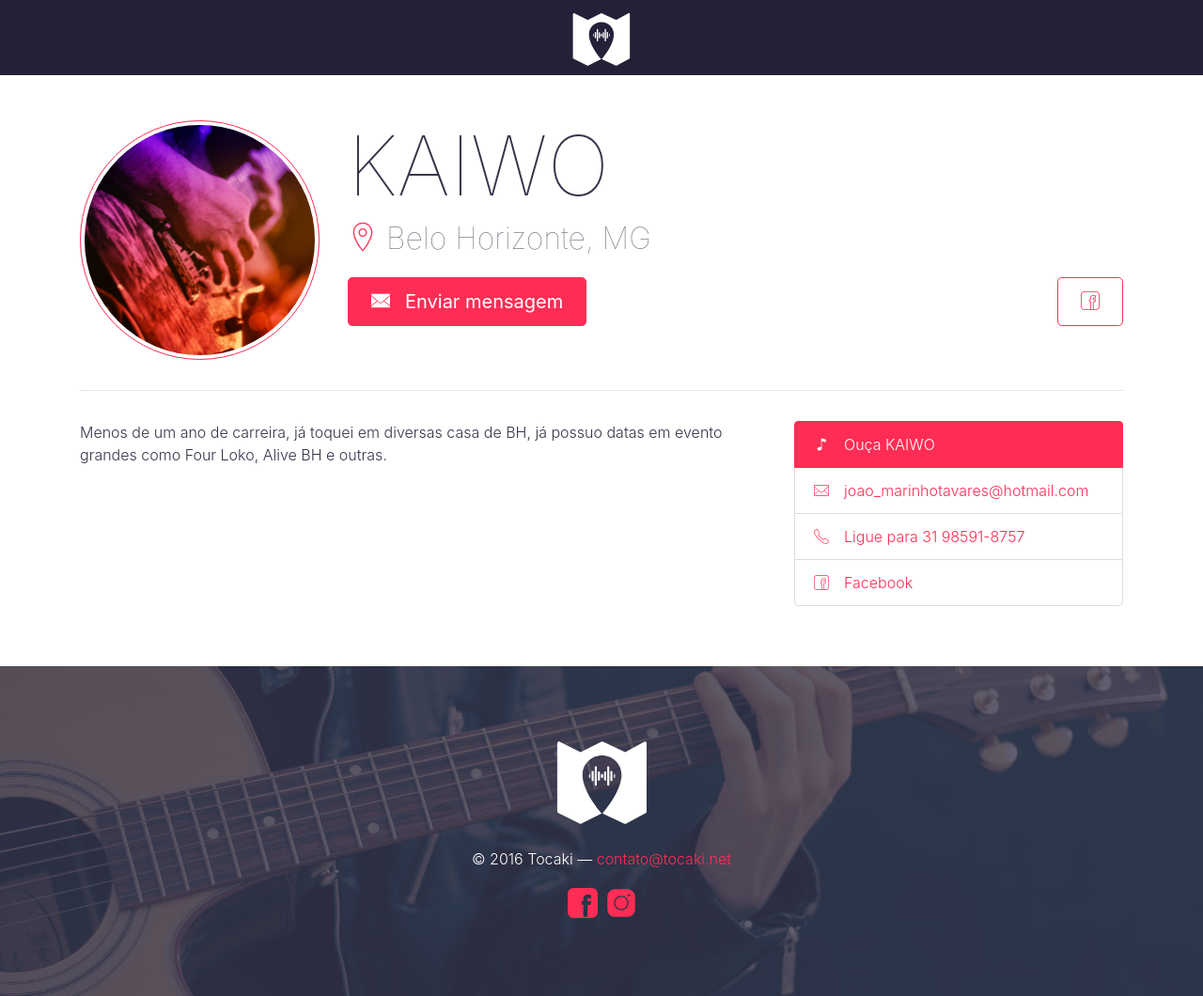
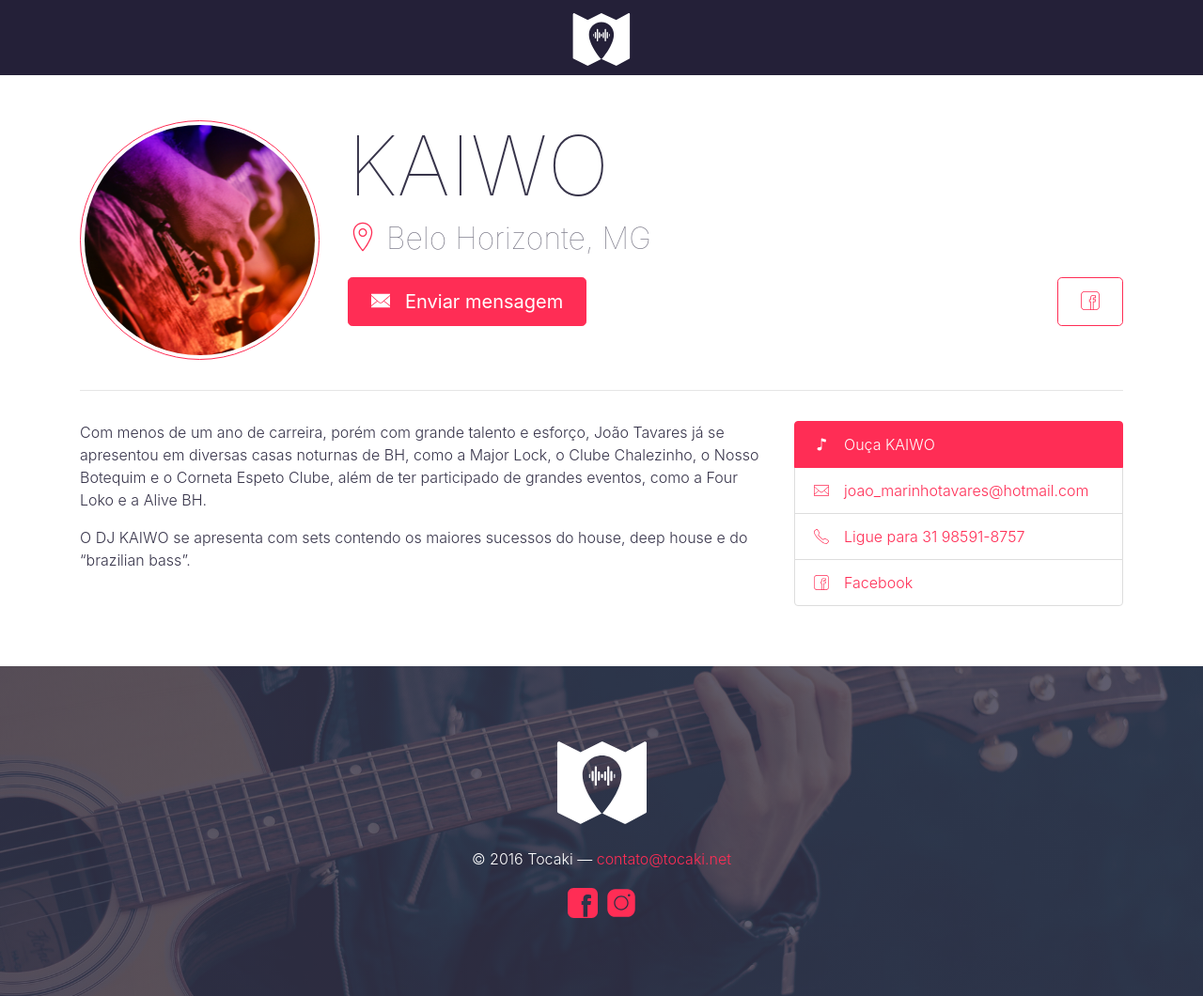
Before and after one commit to tocaki/tocaki.github.io, a Jekyll site: the page built from _artists/2016-10-28-kaiwo.md, in a window 1280 px wide. Shown: the whole page at 94% size. Built offline with Jekyll 4.4.1, drawn with Linux system fonts in a browser that asks for light colours.

Commit message:
Updated 2016-10-28-kaiwo.md

```diff
--- a/_artists/2016-10-28-kaiwo.md
+++ b/_artists/2016-10-28-kaiwo.md
@@ -11,4 +11,6 @@ email: joao_marinhotavares@hotmail.com
 phone: 31 98591-8757
 facebook: joaomarcos.tavares.10?fref=ts
 ---
-Menos de um ano de carreira, já toquei em diversas casa de BH, já possuo datas em evento grandes como Four Loko, Alive BH e outras.
+Com menos de um ano de carreira, porém com grande talento e esforço, João Tavares já se apresentou em diversas casas noturnas de BH, como a Major Lock, o Clube Chalezinho, o Nosso Botequim e o Corneta Espeto Clube, além de ter participado de grandes eventos, como a Four Loko e a Alive BH.
+
+O DJ KAIWO se apresenta com sets contendo os maiores sucessos do house, deep house e do "brazilian bass".
```
